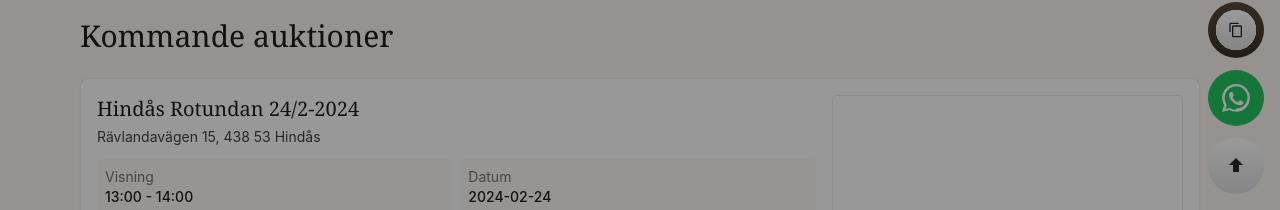
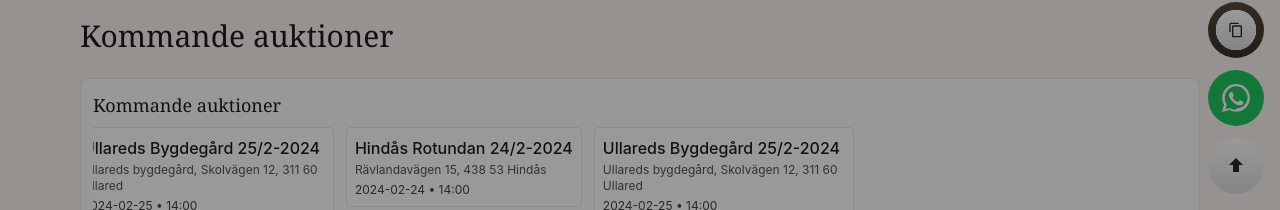
Before and after one commit to Houman6460/auktionsrundan, a React (Vite) app: page / in a window 1280 px wide. Shown: the part 590-800 px from the top of the page. Built offline with nearby package versions, Linux system fonts and the light colour scheme; no server answers.

Commit message:
feature: configurable auto-scrolling EventSlider for upcoming auctions (pause on hover) + Admin controls; store normalization

```diff
--- a/src/admin/Admin.jsx
+++ b/src/admin/Admin.jsx
@@ -154,7 +154,7 @@ export default function Admin() {
   // Filtering state: null = show all, or a group key (design, marketing, engagement, integrations, subscribers) or a section id (e.g. 'admin-header')
   const [activeFilter, setActiveFilter] = React.useState(null)
   const groupSections = React.useMemo(() => ({
-    design: ['admin-header','admin-hero','admin-auctions','admin-items','admin-terms','admin-instagram','admin-faq','admin-footer'],
+    design: ['admin-header','admin-hero','admin-slider','admin-auctions','admin-items','admin-terms','admin-instagram','admin-faq','admin-footer'],
     marketing: ['admin-newsletter','admin-share','admin-chat'],
     engagement: ['admin-liveaction','admin-registration','admin-ratings'],
     integrations: ['admin-maps'],
@@ -1172,6 +1172,7 @@ export default function Admin() {
                       <a href="#admin-header" className="hover:underline" data-tip-pos="overlay" data-tip-align="start" title={L('Konfigurera logotyp, navigering och språk','Configure logo, navigation and languages')} onClick={()=>setActiveFilter('admin-header')}>{L('Header','Header')}</a>
                       <a href="#admin-hero" className="hover:underline" data-tip-pos="overlay" data-tip-align="start" title={L('Lägg till hero‑bild och rubriker för startsidan','Add hero image and titles for the homepage')} onClick={()=>setActiveFilter('admin-hero')}>{L('Hero (Hem)','Hero (Home)')}</a>
                       <a href="#admin-auctions" className="hover:underline" data-tip-pos="overlay" data-tip-align="start" title={L('Hantera kommande platsauktioner','Manage upcoming in‑person auctions')} onClick={()=>setActiveFilter('admin-auctions')}>{L('Kommande Auktioner','Upcoming Auctions')}</a>
+                      <a href="#admin-slider" className="hover:underline" data-tip-pos="overlay" data-tip-align="start" title={L('Ställ in bildspel/slider för auktioner','Configure auctions slider')} onClick={()=>setActiveFilter('admin-slider')}>{L('Slider (Auktioner)','Slider (Auctions)')}</a>
                       <a href="#admin-items" className="hover:underline" data-tip-pos="overlay" data-tip-align="start" title={L('Hantera varukategorier och bilder','Manage item categories and images')} onClick={()=>setActiveFilter('admin-items')}>{L('Auktionsvaror','Auction Items')}</a>
                       <a href="#admin-terms" className="hover:underline" data-tip-pos="overlay" data-tip-align="start" title={L('Redigera auktionsvillkor på svenska och engelska','Edit auction terms in Swedish and English')} onClick={()=>setActiveFilter('admin-terms')}>{L('Auktionsvillkor','Terms')}</a>
                       <a href="#admin-instagram" className="hover:underline" data-tip-pos="overlay" data-tip-align="start" title={L('Visa ett Instagramflöde på sajten','Show an Instagram feed on the site')} onClick={()=>setActiveFilter('admin-instagram')}>{L('Instagram','Instagram')}</a>
@@ -1607,6 +1608,24 @@ export default function Admin() {
           </div>
         </Section>
 
+        {/* Slider (Auctions) */}
+        <Section id="admin-slider" title={L('Slider (Auktioner)','Slider (Auctions)')} visible={isSectionVisible('admin-slider')} help={L('Aktivera ett automatiskt rullande bildspel som visar varje kommande auktion som en liten ruta. Muspekaren över pausar bildspelet.','Enable an auto-scrolling slider that shows each upcoming auction as a small tile. Hover pauses the slider.') }>
+          <label className="flex items-center gap-2 mb-3" title={L('Aktivera/avaktivera auktions‑slider','Enable/disable auctions slider')}>
+            <Toggle checked={!!data.slider?.events?.enabled} onChange={(e)=>{const n={...data}; n.slider=n.slider||{}; n.slider.events=n.slider.events||{}; n.slider.events.enabled=e.target.checked; setData(n)}} />
+            <span>{L('Aktivera slider','Enable slider')}</span>
+          </label>
+          <div className="grid md:grid-cols-2 gap-4">
+            <div>
+              <label className="block text-sm text-neutral-600 mb-1">{L('Rubrik','Title')} ({currentLang.toUpperCase()})</label>
+              <input className="w-full border rounded px-3 py-2" title={L('Rubrik ovanför bildspelet (aktuellt språk)','Headline above the slider (current language)')} value={data.slider?.events?.title?.[currentLang] || ''} onChange={(e)=>{const n={...data}; n.slider=n.slider||{}; n.slider.events=n.slider.events||{}; n.slider.events.title = { ...(n.slider.events.title||{}), [currentLang]: e.target.value }; setData(n)}} />
+            </div>
+            <div>
+              <label className="block text-sm text-neutral-600 mb-1">{L('Hastighet (px/s)','Speed (px/s)')}</label>
+              <input type="number" min="10" max="200" step="5" className="w-full border rounded px-3 py-2" title={L('Hur snabbt bildspelet rullar (pixlar per sekund)','How fast the slider moves (pixels per second)')} value={data.slider?.events?.speed ?? 40} onChange={(e)=>{const n={...data}; n.slider=n.slider||{}; n.slider.events=n.slider.events||{}; n.slider.events.speed = parseInt(e.target.value||'40',10); setData(n)}} />
+            </div>
+          </div>
+        </Section>
+
         {/* Registration moved to Engagement group below (after Ratings) */}
 
         {/* Marketing: Newsletter, Share, Chat */}
--- /dev/null
+++ b/src/components/EventSlider.jsx
@@ -0,0 +1,90 @@
+import React from 'react'
+
+// EventSlider: horizontally auto-scrolling list that pauses on hover
+// Props:
+// - title: string (optional header above the slider)
+// - items: array of any (required)
+// - renderItem: (item, idx) => ReactNode (required)
+// - speed: number (pixels per second, default 40)
+// - pauseOnHover: boolean (default true)
+export default function EventSlider({ title, items = [], renderItem, speed = 40, pauseOnHover = true }) {
+  const wrapRef = React.useRef(null)
+  const trackRef = React.useRef(null)
+  const [paused, setPaused] = React.useState(false)
+  const [w, setW] = React.useState(0)
+  const [offset, setOffset] = React.useState(0)
+
+  const effectiveSpeed = Math.max(10, Math.min(200, Number(speed) || 40))
+
+  // Measure track width
+  const measure = React.useCallback(() => {
+    try {
+      const el = trackRef.current
+      if (!el) return
+      const width = el.scrollWidth / 2 // since we render duplicate
+      setW(width)
+    } catch {}
+  }, [])
+
+  React.useEffect(() => {
+    measure()
+    const onResize = () => measure()
+    window.addEventListener('resize', onResize)
+    return () => window.removeEventListener('resize', onResize)
+  }, [measure, items])
+
+  // Animation loop
+  React.useEffect(() => {
+    let raf = 0
+    let last = performance.now()
+    const tick = (now) => {
+      const dt = (now - last) / 1000
+      last = now
+      if (!paused && w > 0) {
+        setOffset((prev) => {
+          let next = prev - effectiveSpeed * dt
+          if (-next >= w) next += w // loop when one copy fully scrolled
+          return next
+        })
+      }
+      raf = requestAnimationFrame(tick)
+    }
+    raf = requestAnimationFrame(tick)
+    return () => cancelAnimationFrame(raf)
+  }, [paused, w, effectiveSpeed])
+
+  const onMouseEnter = () => { if (pauseOnHover) setPaused(true) }
+  const onMouseLeave = () => { if (pauseOnHover) setPaused(false) }
+
+  if (!Array.isArray(items) || items.length === 0 || typeof renderItem !== 'function') return null
+
+  return (
+    <div className="section-card p-3">
+      {title && <div className="font-serif text-lg mb-2">{title}</div>}
+      <div
+        ref={wrapRef}
+        className="relative overflow-hidden"
+        onMouseEnter={onMouseEnter}
+        onMouseLeave={onMouseLeave}
+        aria-roledescription="marquee"
+      >
+        <div
+          ref={trackRef}
+          className="flex gap-3 will-change-transform"
+          style={{ transform: `translateX(${Math.round(offset)}px)` }}
+        >
+          {/* Duplicate content for seamless loop */}
+          {[0,1].map((copy) => (
+            <div key={copy} className="flex gap-3">
+              {items.map((it, idx) => (
+                <div key={`${copy}-${idx}`} className="min-w-[220px] max-w-[260px]">
+                  {renderItem(it, idx)}
+                </div>
+              ))}
+            </div>
+          ))}
+        </div>
+      </div>
+    </div>
+  )
+}
--- a/src/sections/Auctions.jsx
+++ b/src/sections/Auctions.jsx
@@ -6,6 +6,7 @@ import RatingStars from '../components/RatingStars'
 import ShareButtons from '../components/ShareButtons'
 import RegistrationModal from '../components/RegistrationModal'
 import { trackEvent } from '../services/analytics'
+import EventSlider from '../components/EventSlider'
 
 function AuctionCard({ a, idx, now, lang }) {
   const { t } = useTranslation()
@@ -215,8 +216,33 @@ export default function Auctions() {
 
   const list = content.auctions?.list || []
   const lang = (i18n?.language === 'en' || i18n?.language === 'sv') ? i18n.language : (localStorage.getItem('lang') || 'sv')
+  const sliderCfg = content?.slider?.events || { enabled: false, title: { sv: '', en: '' }, speed: 40 }
+  const sliderTitle = (sliderCfg?.title && (sliderCfg.title[lang] || sliderCfg.title.sv || sliderCfg.title.en)) || ''
+  const sliderEnabled = sliderCfg?.enabled && list.length > 0
+  const sliderSpeed = Number(sliderCfg?.speed || 40)
   return (
     <div className="grid gap-6">
+      {sliderEnabled && (
+        <EventSlider
+          title={sliderTitle}
+          items={list.map((a, idx) => ({ a, idx }))}
+          speed={sliderSpeed}
+          renderItem={(it) => {
+            const a = it.a
+            const idx = it.idx
+            const anchorId = `auction-${idx}`
+            const titleT = (a.title && (a.title[lang] || a.title.sv || a.title.en)) || ''
+            const addrT = a.address && (a.address[lang] || a.address.sv || a.address.en) || ''
+            return (
+              <a href={`#${anchorId}`} className="block border rounded bg-white hover:bg-neutral-50 p-2">
+                <div className="font-medium line-clamp-1">{titleT}</div>
+                <div className="text-xs text-neutral-600 mt-0.5 line-clamp-2">{addrT}</div>
+                <div className="text-xs text-neutral-700 mt-1">{a.date || ''}{a.start ? ` • ${a.start}` : ''}</div>
+              </a>
+            )
+          }}
+        />
+      )}
       {list.map((a, idx) => (
         <AuctionCard key={idx} a={a} idx={idx} now={now} lang={lang} />
       ))}
--- a/src/services/store.js
+++ b/src/services/store.js
@@ -125,6 +125,14 @@ const defaults = {
   },
   ratings: {
     enabled: true,
+  },
+  // Sliders configuration (auto-scrolling components)
+  slider: {
+    events: {
+      enabled: true,
+      title: { sv: 'Kommande auktioner', en: 'Upcoming auctions' },
+      speed: 40, // pixels per second
+    },
   },
   // Social share settings
   share: {
@@ -452,6 +460,22 @@ function normalize(content) {
     } else {
       out.ratings.enabled = out.ratings.enabled ?? defaults.ratings.enabled
     }
+    // Ensure slider config exists
+    if (!out.slider || typeof out.slider !== 'object') {
+      out.slider = deepClone(defaults.slider)
+    } else {
+      const ev = out.slider.events || {}
+      const ensureBilingual = (val, enDefault='') => {
+        if (typeof val === 'string') return { sv: val, en: enDefault }
+        if (val && typeof val === 'object') return { sv: val.sv ?? '', en: val.en ?? enDefault }
+        return { sv: '', en: enDefault }
+      }
+      out.slider.events = {
+        enabled: ev.enabled !== false,
+        title: ensureBilingual(ev.title, defaults.slider.events.title.en),
+        speed: Number.isFinite(parseInt(ev.speed,10)) ? parseInt(ev.speed,10) : defaults.slider.events.speed,
+      }
+    }
     // Ensure share section exists and normalize
     if (!out.share || typeof out.share !== 'object') {
       out.share = deepClone(defaults.share)
```
